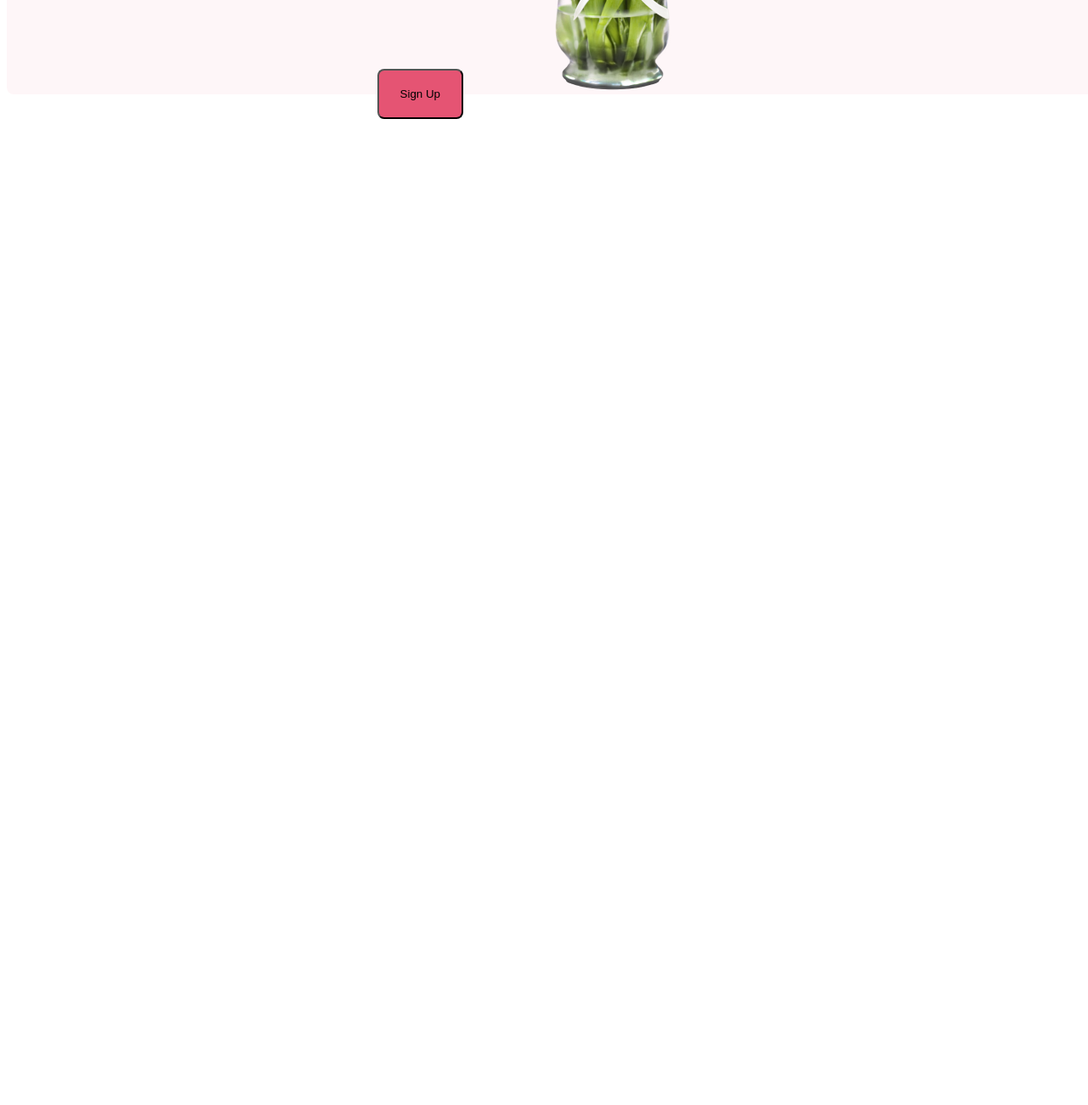
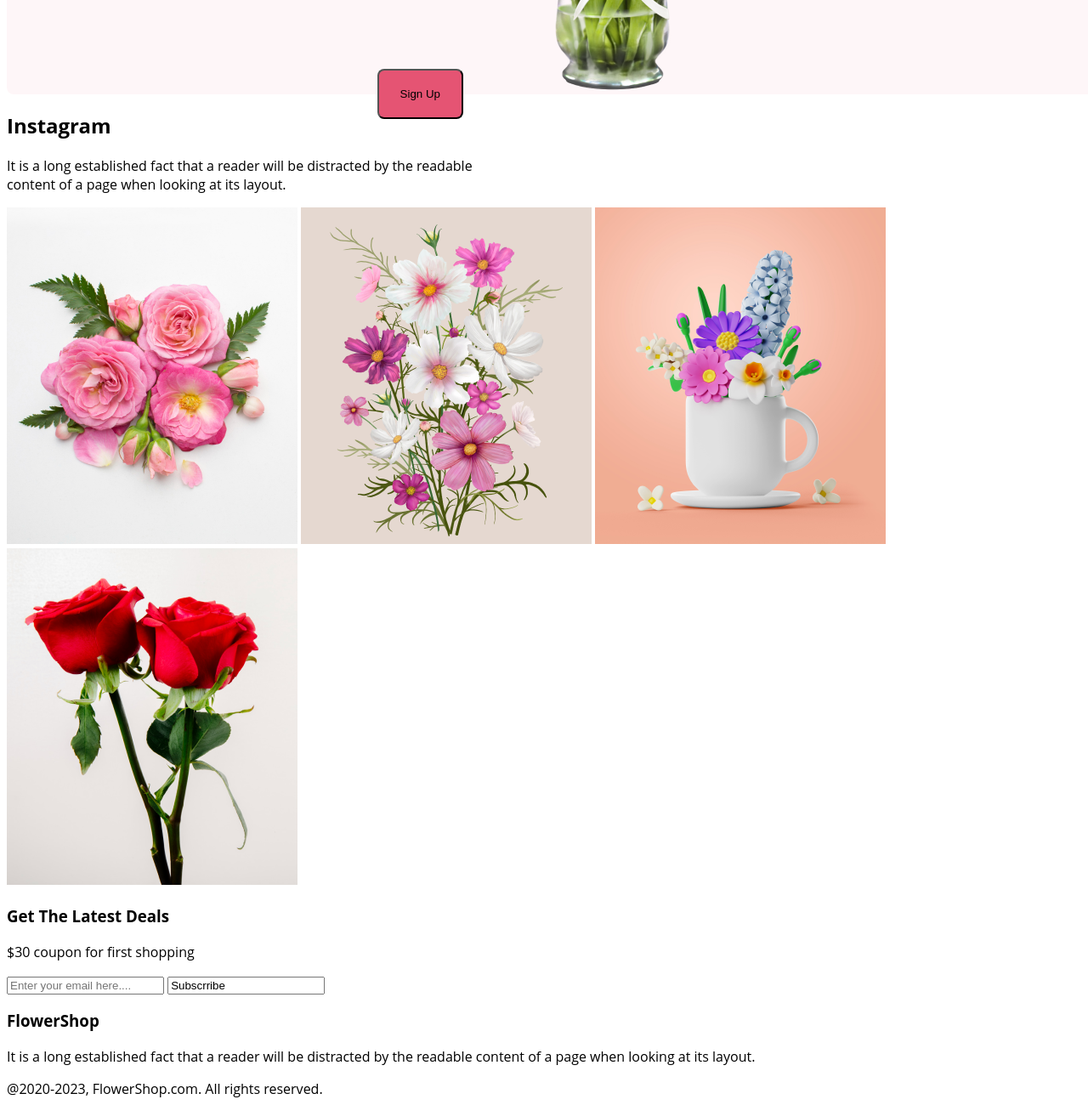
Before and after one commit to joy-Kumar-Biswas226/Flower-Shop-Assignment, a plain HTML site: page index.html in a window 1280 px wide. Shown: the part 2199-3499 px from the top of the page at 85% size. Before the commit the page ends 2339 px from the top, so only its background shows below. Drawn offline with Linux system fonts and the light colour scheme.

Commit message:
index file complete

```diff
--- a/index.html
+++ b/index.html
@@ -57,7 +57,29 @@
 
 
         </section>
+<section class="Social-Media">
+<h2> Instagram</h2>
+<p class="Social-Media-description">It is a long established fact that a reader will be distracted by the readable <br>content of a page when looking at its layout.</p>
+</section>
+<img class="Social-Media-Img" src="Flower Asset/Flower 01.png" alt="">
+<img class="Social-Media-Img" src="Flower Asset/Rectangle 4.png" alt="">
+<img class="Social-Media-Img" src="Flower Asset/Rectangle 5.png" alt="">
+<img class="Social-Media-Img" src="Flower Asset/Rectangle 6.png" alt="">
+
+<div class="subcriber">
+    <h3 class="section-title"> Get The Latest Deals</h3>
+    <p>$30 coupon for first shopping</p>
+    <input type="text" name="" id="" placeholder="Enter your email here....">
+    <input class="btn-prim" value="Subscrribe" id="">
+  </div>
+
     </main>
+    <section class="footer">
+        <h3 class="footer-title"><span class="ft-title">Flower</span><span class="ftt-title">Shop</span></h3>
+        <p>It is a long established fact that a reader will be distracted by the readable content of a page when looking
+          at its layout.</p>
+        <footer>@2020-2023, FlowerShop.com. All rights reserved. </footer>
+      </section>
 
 </body>
 </html>
--- a/style.css
+++ b/style.css
@@ -105,6 +105,9 @@ border-radius: 300px 300px 0px 0px;
   font-weight: 800;
   line-height: normal;
 }
+.Deal-Description{
+  font-family: Lato;
+}
 
 .Hot-Deal-flowers{
   border-radius: 8px;
```
